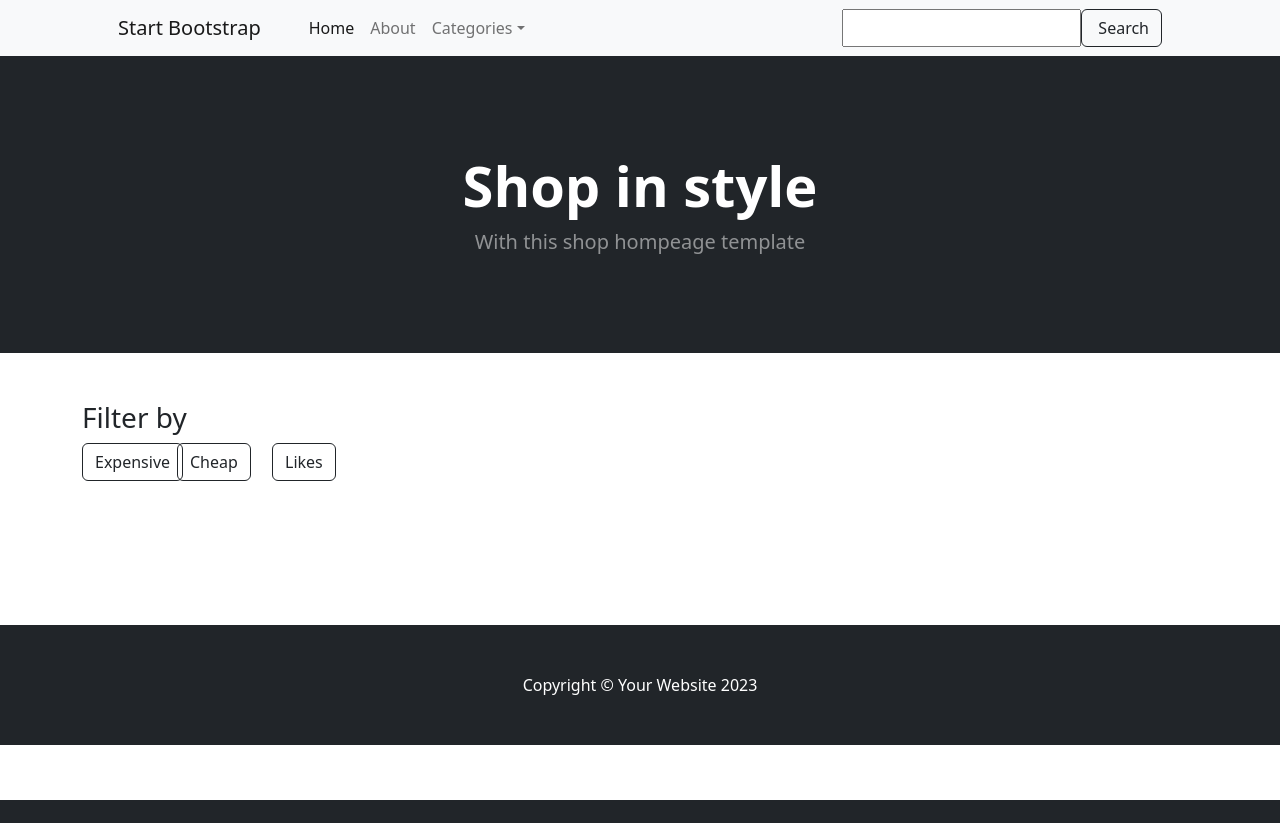
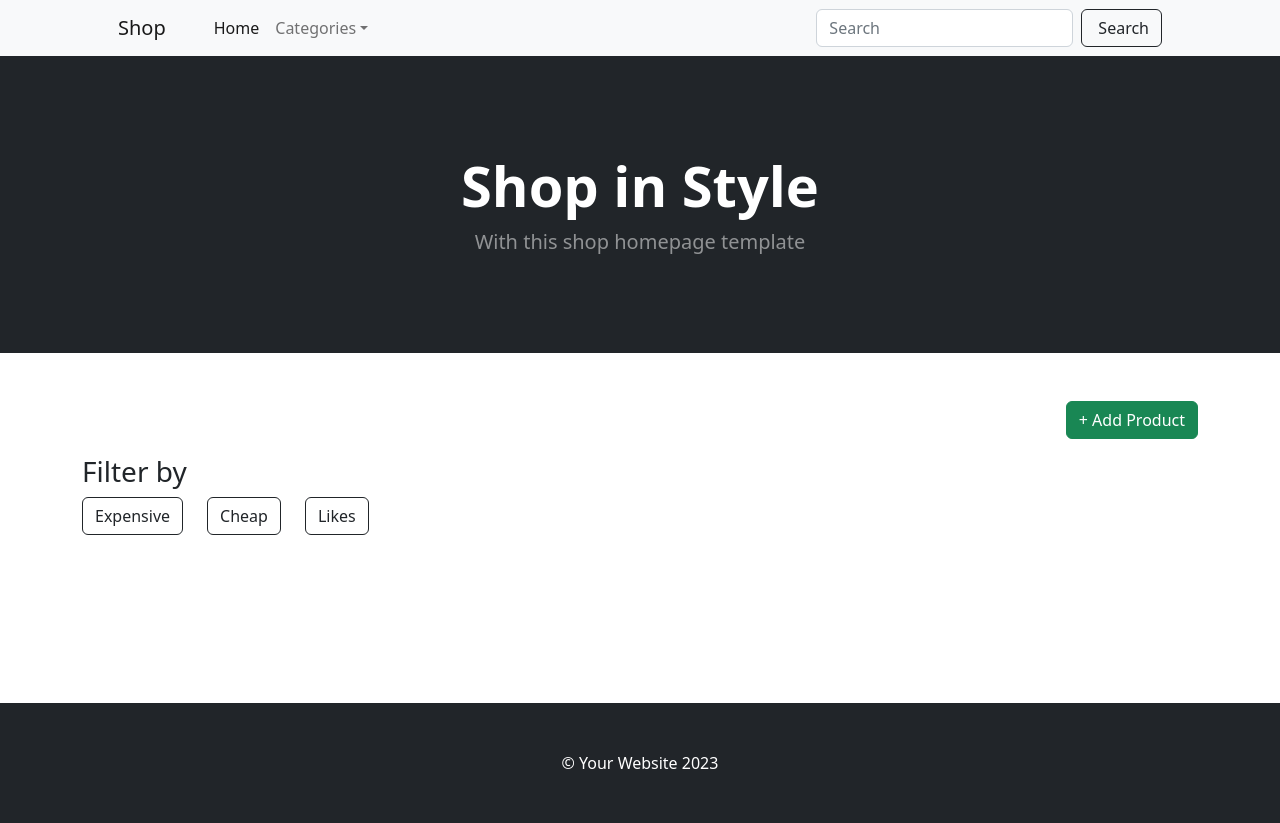
Before and after one commit to jzzkay/shop, a Django app: page /shop/ in a window 1280 px wide. Before the commit the page ends 800 px from the top, so only its background shows below. Run offline with Django 5.2, Linux system fonts and the light colour scheme; data that the repository does not hold is empty; some libraries are stand-ins or nearby versions.

Commit message:
Added ADD, UPDATE, DELETE inside the website

```diff
--- /dev/null
+++ b/app/templates/app/add_product.html
@@ -0,0 +1,6 @@
+<h2>Add Product</h2>
+<form method="post" enctype="multipart/form-data">
+    {% csrf_token %}
+    {{ form.as_p }}
+    <button type="submit">Add Product</button>
+</form>
--- /dev/null
+++ b/app/templates/app/delete_product.html
@@ -0,0 +1,6 @@
+<h2>Are you sure you want to delete "{{ product.name }}"?</h2>
+<form method="post">
+    {% csrf_token %}
+    <button type="submit">Yes, Delete</button>
+    <a href="{% url 'app:index' %}">Cancel</a>
+</form>
--- a/app/templates/app/home.html
+++ b/app/templates/app/home.html
@@ -7,92 +7,90 @@
     <meta name="viewport" content="width=device-width, initial-scale=1, shrink-to-fit=no" />
     <meta name="description" content="" />
     <meta name="author" content="" />
-        <title>Shop Homepage - Start Bootstrap Template</title>
+    <title>Shop Homepage</title>
     <!-- Favicon-->
     <link rel="icon" type="image/x-icon" href="assets/favicon.ico" />
     <!-- Bootstrap icons-->
     <link href="https://cdn.jsdelivr.net/npm/bootstrap-icons@1.5.0/font/bootstrap-icons.css" rel="stylesheet" />
-        <!-- Core theme CSS (includes Bootstrap)-->
+    <!-- Core theme CSS-->
     <link href="{% static 'app/css/styles.css' %}" rel="stylesheet" />
 </head>
 <body>
     <!-- Navigation-->
     <nav class="navbar navbar-expand-lg navbar-light bg-light">
         <div class="container px-4 px-lg-5">
-                <a class="navbar-brand" href="#!">Start Bootstrap</a>
-                <button class="navbar-toggler" type="button" data-bs-toggle="collapse" data-bs-target="#navbarSupportedContent" aria-controls="navbarSupportedContent" aria-expanded="false" aria-label="Toggle navigation"><span class="navbar-toggler-icon"></span></button>
+            <a class="navbar-brand" href="{% url 'app:index' %}">Shop</a>
+            <button class="navbar-toggler" type="button" data-bs-toggle="collapse" data-bs-target="#navbarSupportedContent">
+                <span class="navbar-toggler-icon"></span>
+            </button>
             <div class="collapse navbar-collapse" id="navbarSupportedContent">
                 <ul class="navbar-nav me-auto mb-2 mb-lg-0 ms-lg-4">
-                        <li class="nav-item"><a class="nav-link active" aria-current="page" href="#!">Home</a></li>
-                        <li class="nav-item"><a class="nav-link" href="#!">About</a></li>
+                    <li class="nav-item"><a class="nav-link active" href="{% url 'app:index' %}">Home</a></li>
                     <li class="nav-item dropdown">
-                            <a class="nav-link dropdown-toggle" id="navbarDropdown" href="#" role="button" data-bs-toggle="dropdown" aria-expanded="false">Categories</a>
+                        <a class="nav-link dropdown-toggle" id="navbarDropdown" href="#" role="button" data-bs-toggle="dropdown">Categories</a>
                         <ul class="dropdown-menu" aria-labelledby="navbarDropdown">
                             <li><a class="dropdown-item" href="{% url 'app:index' %}">All Products</a></li>
                             <li><hr class="dropdown-divider" /></li>
                             {% for category in categories %}
-                                    <li><a class="dropdown-item" href="#">{{category.title}}</a></li>
-                                {%endfor%}
+                                <li>
+                                    <a class="dropdown-item" href="{% url 'app:products_of_category' category.id %}">{{ category.title }}</a>
+                                </li>
+                            {% endfor %}
                         </ul>
                     </li>
                 </ul>
                 <form class="d-flex">
-                        <input type="text" class="form-contro">
+                    <input type="text" class="form-control me-2" placeholder="Search">
                     <button class="btn btn-outline-dark" type="submit">
-                            <i class="bi-search-fill me-1"></i>
-                            Search
-
+                        <i class="bi-search-fill me-1"></i> Search
                     </button>
                 </form>
             </div>
         </div>
     </nav>
+
     <!-- Header-->
     <header class="bg-dark py-5">
         <div class="container px-4 px-lg-5 my-5">
             <div class="text-center text-white">
-                    <h1 class="display-4 fw-bolder">Shop in style</h1>
-                    <p class="lead fw-normal text-white-50 mb-0">With this shop hompeage template</p>
+                <h1 class="display-4 fw-bolder">Shop in Style</h1>
+                <p class="lead fw-normal text-white-50 mb-0">With this shop homepage template</p>
             </div>
         </div>
     </header>
-        <!-- Section-->
 
-        <div class="container mt-5">
-            <div class="text-left">
-                <h3>Filter by</h3>
-            </div>
-            <div class="row">
-                <div class="col-1">
-                    <a class="btn btn-outline-dark mt-auto" href="#"> Expensive </a>
+    <!-- Add Product Button -->
+    <div class="container mt-5 text-end">
+        <a href="{% url 'app:add_product' %}" class="btn btn-success">+ Add Product</a>
     </div>
 
-                <div class="col-1">
-                    <a class="btn btn-outline-dark mt-auto" href="#"> Cheap </a>
+    <!-- Filter Section -->
+    <div class="container mt-3">
+        <h3>Filter by</h3>
+        <div class="row mb-4">
+            <div class="col-auto"><a class="btn btn-outline-dark" href="#">Expensive</a></div>
+            <div class="col-auto"><a class="btn btn-outline-dark" href="#">Cheap</a></div>
+            <div class="col-auto"><a class="btn btn-outline-dark" href="#">Likes</a></div>
+        </div>
     </div>
 
-                <div class="col-1">
-                    <a class="btn btn-outline-dark mt-auto" href="#"> Likes </a>
-                </div>
-
-            </div>
-        </div>
+    <!-- Product Grid -->
     <section class="py-5">
         <div class="container px-4 px-lg-5 mt-5">
             <div class="row gx-4 gx-lg-5 row-cols-2 row-cols-md-3 row-cols-xl-4 justify-content-center">
                 {% for product in products %}
                 <div class="col mb-5">
                     <div class="card h-100">
-                            <!-- Sale badge-->
+                        <!-- Sale badge -->
+                        {% if product.discount > 0 %}
                         <div class="badge bg-dark text-white position-absolute" style="top: 0.5rem; right: 0.5rem">Sale</div>
-                            <!-- Product image-->
-                            <img class="card-img-top" src="{{product.image.url}}" alt="..." />
-                            <!-- Product details-->
+                        {% endif %}
+                        <!-- Product image -->
+                        <img class="card-img-top" src="{{ product.get_image_url }}" alt="{{ product.name }}" />
+                        <!-- Product details -->
                         <div class="card-body p-4">
                             <div class="text-center">
-                                    <!-- Product name-->
-                                    <h5 class="fw-bolder">{{product.name}}</h5>
-                                    <!-- Product reviews-->
+                                <h5 class="fw-bolder">{{ product.name }}</h5>
                                 <div class="d-flex justify-content-center small text-warning mb-2">
                                     <div class="bi-star-fill"></div>
                                     <div class="bi-star-fill"></div>
@@ -100,26 +98,39 @@
                                     <div class="bi-star-fill"></div>
                                     <div class="bi-star-fill"></div>
                                 </div>
-                                    <!-- Product price-->
-                                    <span class="text-muted text-decoration-line-through">${{product.price}}</span>
-                                    ${{product.discounted_price}}
+                                {% if product.discount > 0 %}
+                                    <span class="text-muted text-decoration-line-through">${{ product.price }}</span>
+                                    ${{ product.discounted_price }}
+                                {% else %}
+                                    ${{ product.price }}
+                                {% endif %}
                             </div>
                         </div>
-                            <!-- Product actions-->
-                            <div class="card-footer p-4 pt-0 border-top-0 bg-transparent">
-                                <a class="btn btn-outline-dark mt-auto" href="{% url 'app:product_detail' product.id %}">View product</a>
+                        <!-- Product actions -->
+                        <div class="card-footer p-4 pt-0 border-top-0 bg-transparent text-center">
+                            <a class="btn btn-outline-dark mt-auto" href="{% url 'app:product_detail' product.id %}">View Product</a>
+                            <a class="btn btn-outline-primary mt-2" href="{% url 'app:update_product' product.id %}">Edit</a>
+                            <form action="{% url 'app:delete_product' product.id %}" method="post" style="display:inline;">
+                                {% csrf_token %}
+                                <button type="submit" class="btn btn-outline-danger mt-2">Delete</button>
+                            </form>
                         </div>
-                    {%endfor%}
+                    </div>
+                </div>
+                {% endfor %}
             </div>
         </div>
     </section>
-        <!-- Footer-->
+
+    <!-- Footer -->
     <footer class="py-5 bg-dark">
-            <div class="container"><p class="m-0 text-center text-white">Copyright &copy; Your Website 2023</p></div>
+        <div class="container">
+            <p class="m-0 text-center text-white">&copy; Your Website 2023</p>
+        </div>
     </footer>
-        <!-- Bootstrap core JS-->
+
+    <!-- Bootstrap JS -->
     <script src="https://cdn.jsdelivr.net/npm/bootstrap@5.2.3/dist/js/bootstrap.bundle.min.js"></script>
-        <!-- Core theme JS-->
     <script src="{% static 'app/js/scripts.js' %}"></script>
 </body>
 </html>
--- /dev/null
+++ b/app/templates/app/update_product.html
@@ -0,0 +1,6 @@
+<h2>Update Product</h2>
+<form method="post" enctype="multipart/form-data">
+    {% csrf_token %}
+    {{ form.as_p }}
+    <button type="submit">Save Changes</button>
+</form>
--- a/app/urls.py
+++ b/app/urls.py
@@ -1,9 +1,13 @@
 from django.urls import path
-from .views import index, product_detail
+from . import views
 
 app_name = 'app'
 
 urlpatterns = [
-    path('', index, name='index'),
-    path('product/<int:product_id>/', product_detail, name='product_detail'),
+    path('', views.index, name='index'),
+    path('category/<int:category_id>', views.index, name='products_of_category'),
+    path('product/<int:product_id>/', views.product_detail, name='product_detail'),
+    path('add/', views.add_product, name='add_product'),
+    path('update/<int:product_id>/', views.update_product, name='update_product'),
+    path('delete/<int:product_id>/', views.delete_product, name='delete_product'),
 ]
--- a/app/views.py
+++ b/app/views.py
@@ -1,12 +1,16 @@
-from django.shortcuts import render, get_object_or_404
+from django.shortcuts import render, redirect, get_object_or_404
 from .models import Category, Product
+from .forms import ProductForm
 
 # Create your views here.
 
 
-def index(request):
+def index(request, category_id = None):
     categories = Category.objects.all()
-    products = Product.objects.all()
+    if category_id:
+        products = Product.objects.filter(category = category_id)
+    else:
+        products = Product.objects.all()
     context = {
         'categories' : categories,
         'products' : products
@@ -22,3 +26,31 @@ def product_detail(request, product_id):
         'categories': categories
     }
     return render(request, 'app/product_detail.html', context)
+
+def add_product(request):
+    if request.method == 'POST':
+        form = ProductForm(request.POST, request.FILES)
+        if form.is_valid():
+            form.save()
+            return redirect('app:index')
+    else:
+        form = ProductForm()
+    return render(request, 'app/add_product.html', {'form': form})
+
+def update_product(request, product_id):
+    product = get_object_or_404(Product, id=product_id)
+    if request.method == 'POST':
+        form = ProductForm(request.POST, request.FILES, instance=product)
+        if form.is_valid():
+            form.save()
+            return redirect('app:index')
+    else:
+        form = ProductForm(instance=product)
+    return render(request, 'app/update_product.html', {'form': form})
+
+def delete_product(request, product_id):
+    product = get_object_or_404(Product, id=product_id)
+    if request.method == 'POST':
+        product.delete()
+        return redirect('app:index')
+    return render(request, 'app/delete_product.html', {'product': product})
```
Also changed, not shown: app/forms.py (added, +7 -0 lines), app/models.py (+7 -0 lines), app/static/app/images/not_found_image.avif (added). Lines whose indentation alone changed are shown as unchanged.
